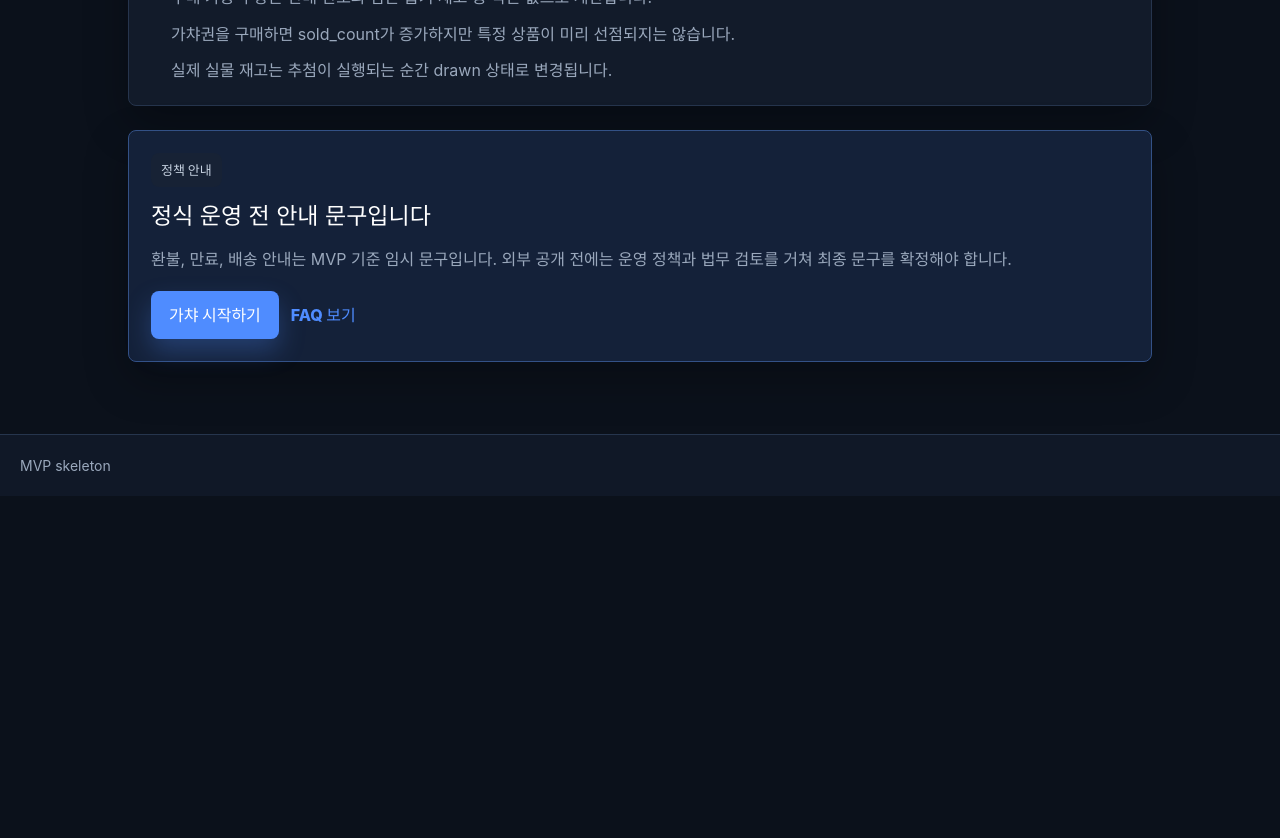
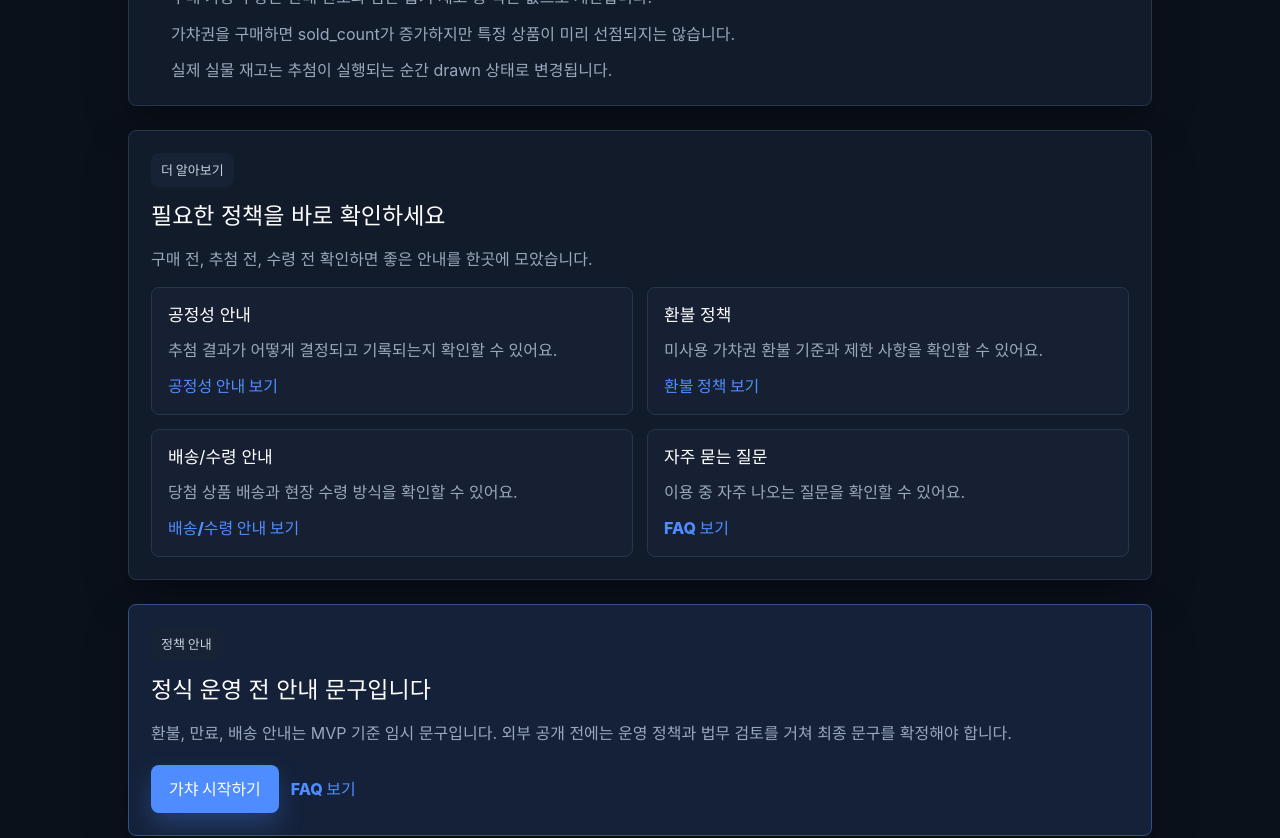
Before and after one commit to yuhyeon99/pickit-goods, a React (Vite) app: page /guide in a window 1280 px wide. Shown: the part 1080-1918 px from the top of the page. Before the commit the page ends 1576 px from the top, so only its background shows below. Built offline with nearby package versions, Linux system fonts and the light colour scheme; no server answers.

Commit message:
feat: 정책 안내 페이지 진입 경로 개선

```diff
--- a/src/pages/cart/ui/CartPage.tsx
+++ b/src/pages/cart/ui/CartPage.tsx
@@ -253,6 +253,21 @@ export function CartPage() {
             <p>
               실제 PG 결제 없이 주문을 결제 완료로 만들고, 구매 수량만큼 가챠권을 발급합니다.
             </p>
+            <section className="cart-policy-note" aria-label="결제 전 정책 안내">
+              <strong>결제 전 안내</strong>
+              <p>
+                미사용 가챠권은 유효기간 내 환불 요청이 가능하며, 당첨 상품은 보관함에서
+                수령 요청할 수 있습니다.
+              </p>
+              <div className="guide-actions">
+                <Link className="text-link-inline" to="/policy/refund">
+                  환불 정책 보기
+                </Link>
+                <Link className="text-link-inline" to="/policy/shipping">
+                  배송/수령 안내 보기
+                </Link>
+              </div>
+            </section>
           </aside>
         </div>
       )}
--- a/src/pages/claim/ui/ClaimPage.tsx
+++ b/src/pages/claim/ui/ClaimPage.tsx
@@ -188,6 +188,12 @@ export function ClaimPage() {
                 <h2>수령 방식</h2>
               </div>
             </div>
+            <div className="policy-inline-note">
+              <p>배송과 현장 수령 기준을 먼저 확인하고 싶다면 안내 페이지를 참고해주세요.</p>
+              <Link className="text-link-inline" to="/policy/shipping">
+                배송/수령 안내 보기
+              </Link>
+            </div>
             <div className="claim-method-grid">
               <button
                 className={`claim-method-card ${claimMethod === 'delivery' ? 'claim-method-card-active' : ''}`}
--- a/src/pages/draw/DrawIntroPage.tsx
+++ b/src/pages/draw/DrawIntroPage.tsx
@@ -66,6 +66,20 @@ export function DrawIntroPage() {
           </Link>
         </div>
       </section>
+
+      <section className="guide-card policy-note-card">
+        <span className="soft-badge">추첨 방식</span>
+        <h2>추첨 방식이 궁금하신가요?</h2>
+        <p>
+          Pickit Goods는 클라이언트가 결과를 만들지 않고, 서버에서 결과를 확정한 뒤 로그를
+          보관합니다. 자세한 흐름은 공정성 안내에서 확인할 수 있습니다.
+        </p>
+        <div className="guide-actions">
+          <Link className="primary-link-button" to="/fairness">
+            공정성 안내 보기
+          </Link>
+        </div>
+      </section>
     </section>
   );
 }
--- a/src/pages/faq/FaqPage.tsx
+++ b/src/pages/faq/FaqPage.tsx
@@ -1,4 +1,15 @@
-const faqs = [
+import { Link } from 'react-router-dom';
+
+type FaqItem = {
+  question: string;
+  answer: string;
+  links?: Array<{
+    to: string;
+    label: string;
+  }>;
+};
+
+const faqs: FaqItem[] = [
   {
     question: '가챠와 티켓은 무엇이 다른가요?',
     answer:
@@ -8,11 +19,13 @@ const faqs = [
     question: '확률은 어떻게 계산되나요?',
     answer:
       '확률은 현재 남아 있는 뽑기 재고 기준으로 계산됩니다. 누군가 상품을 뽑으면 남은 재고가 바뀌고, 등급별 확률도 다시 계산될 수 있습니다.',
+    links: [{ to: '/fairness', label: '공정성 안내 보기' }],
   },
   {
     question: '가챠권을 사면 바로 상품이 정해지나요?',
     answer:
       '아니요. 구매 시점에는 가챠권만 발급됩니다. 실제 상품은 가챠권을 사용해 추첨하는 순간 서버에서 확정됩니다.',
+    links: [{ to: '/fairness', label: '추첨 방식 확인하기' }],
   },
   {
     question: '구매 가능 수량과 남은 뽑기 재고는 왜 다른가요?',
@@ -28,16 +41,19 @@ const faqs = [
     question: '미사용 가챠권은 환불할 수 있나요?',
     answer:
       'MVP 정책상 미사용 가챠권은 유효기간 내 환불 요청 가능 대상으로 봅니다. 다만 환불 기능과 정식 환불 문구는 아직 구현/확정 전입니다.',
+    links: [{ to: '/policy/refund', label: '환불 정책 보기' }],
   },
   {
     question: '당첨 상품은 어떻게 수령하나요?',
     answer:
       '당첨 상품은 보관함에서 확인한 뒤 /claim에서 배송 또는 현장 수령을 요청할 수 있습니다. 여러 상품을 묶어서 요청할 수 있습니다.',
+    links: [{ to: '/policy/shipping', label: '배송/수령 안내 보기' }],
   },
   {
     question: '현장 수령 QR은 제공되나요?',
     answer:
       '현재 MVP에서는 실제 QR 이미지를 저장하거나 렌더링하지 않습니다. 대신 pickup code 문자열을 생성해 수령 확인에 사용할 수 있도록 설계되어 있습니다.',
+    links: [{ to: '/policy/shipping', label: '현장 수령 안내 보기' }],
   },
 ];
 
@@ -58,6 +74,15 @@ export function FaqPage() {
           <article className="faq-card" key={faq.question}>
             <h2>{faq.question}</h2>
             <p>{faq.answer}</p>
+            {faq.links ? (
+              <div className="guide-actions">
+                {faq.links.map((link) => (
+                  <Link className="text-link-inline" key={link.to} to={link.to}>
+                    {link.label}
+                  </Link>
+                ))}
+              </div>
+            ) : null}
           </article>
         ))}
       </div>
--- a/src/pages/gacha/ui/GachaDetailPage.tsx
+++ b/src/pages/gacha/ui/GachaDetailPage.tsx
@@ -193,6 +193,26 @@ function DetailContent({ product }: { product: GachaProductDetail }) {
         </p>
       </section>
 
+      <section className="info-card policy-link-card">
+        <span className="soft-badge">구매 전 확인</span>
+        <h2>확률, 환불, 수령 기준을 확인해주세요</h2>
+        <p>
+          가챠권은 30일간 사용할 수 있고, 실제 상품은 추첨 시점에 확정됩니다.
+          구매 전 공정성, 환불, 배송/수령 안내를 확인할 수 있습니다.
+        </p>
+        <div className="guide-actions">
+          <Link className="text-link-inline" to="/fairness">
+            공정성 안내
+          </Link>
+          <Link className="text-link-inline" to="/policy/refund">
+            환불 정책
+          </Link>
+          <Link className="text-link-inline" to="/policy/shipping">
+            배송/수령 안내
+          </Link>
+        </div>
+      </section>
+
       <section className="sticky-cta-card">
         <div>
           <strong>{product.title}</strong>
--- a/src/pages/guide/GuidePage.tsx
+++ b/src/pages/guide/GuidePage.tsx
@@ -27,6 +27,33 @@ const quantityPolicies = [
   '구매 가능 수량은 판매 한도와 남은 뽑기 재고 중 작은 값으로 계산합니다.',
   '가챠권을 구매하면 sold_count가 증가하지만 특정 상품이 미리 선점되지는 않습니다.',
   '실제 실물 재고는 추첨이 실행되는 순간 drawn 상태로 변경됩니다.',
+];
+
+const guideLinks = [
+  {
+    title: '공정성 안내',
+    description: '추첨 결과가 어떻게 결정되고 기록되는지 확인할 수 있어요.',
+    to: '/fairness',
+    label: '공정성 안내 보기',
+  },
+  {
+    title: '환불 정책',
+    description: '미사용 가챠권 환불 기준과 제한 사항을 확인할 수 있어요.',
+    to: '/policy/refund',
+    label: '환불 정책 보기',
+  },
+  {
+    title: '배송/수령 안내',
+    description: '당첨 상품 배송과 현장 수령 방식을 확인할 수 있어요.',
+    to: '/policy/shipping',
+    label: '배송/수령 안내 보기',
+  },
+  {
+    title: '자주 묻는 질문',
+    description: '이용 중 자주 나오는 질문을 확인할 수 있어요.',
+    to: '/faq',
+    label: 'FAQ 보기',
+  },
 ];
 
 export function GuidePage() {
@@ -60,6 +87,25 @@ export function GuidePage() {
         </ul>
       </section>
 
+      <section className="guide-card">
+        <span className="soft-badge">더 알아보기</span>
+        <h2>필요한 정책을 바로 확인하세요</h2>
+        <p>
+          구매 전, 추첨 전, 수령 전 확인하면 좋은 안내를 한곳에 모았습니다.
+        </p>
+        <div className="guide-card-grid">
+          {guideLinks.map((link) => (
+            <article className="guide-link-card" key={link.to}>
+              <h3>{link.title}</h3>
+              <p>{link.description}</p>
+              <Link className="text-link-inline" to={link.to}>
+                {link.label}
+              </Link>
+            </article>
+          ))}
+        </div>
+      </section>
+
       <section className="guide-card policy-note-card">
         <span className="soft-badge">정책 안내</span>
         <h2>정식 운영 전 안내 문구입니다</h2>
--- a/src/styles.css
+++ b/src/styles.css
@@ -906,6 +906,33 @@ a {
   padding: 22px;
 }
 
+.guide-link-card,
+.cart-policy-note,
+.policy-inline-note {
+  display: grid;
+  gap: 10px;
+  border: 1px solid var(--color-border);
+  border-radius: 8px;
+  background: color-mix(in srgb, var(--color-surface-strong) 72%, var(--color-surface));
+  padding: 16px;
+}
+
+.guide-link-card h3,
+.cart-policy-note strong {
+  margin: 0;
+  color: var(--color-text-strong);
+  font-size: 17px;
+  line-height: 1.35;
+}
+
+.guide-link-card p,
+.cart-policy-note p,
+.policy-inline-note p {
+  margin: 0;
+  color: var(--color-muted);
+  line-height: 1.6;
+}
+
 .guide-card h2,
 .faq-card h2 {
   margin: 0;
@@ -948,6 +975,10 @@ a {
 .policy-note-card {
   border-color: color-mix(in srgb, var(--color-primary) 32%, var(--color-border));
   background: color-mix(in srgb, var(--color-primary-soft) 38%, var(--color-surface));
+}
+
+.policy-link-card {
+  border-color: color-mix(in srgb, var(--color-primary) 24%, var(--color-border));
 }
 
 .cart-layout {
--- a/src/widgets/header/Header.tsx
+++ b/src/widgets/header/Header.tsx
@@ -4,13 +4,11 @@ import { useAuth } from '../../shared/model/auth/useAuth';
 import { useTheme } from '../../shared/model/theme/useTheme';
 
 const navItems = [
-  { to: '/', label: 'Home' },
-  { to: '/draw', label: 'Draw Guide' },
-  { to: '/gacha', label: 'Gacha' },
-  { to: '/ticket', label: 'Ticket' },
-  { to: '/faq', label: 'FAQ' },
-  { to: '/my', label: 'My Page' },
-  { to: '/cart', label: 'Cart' },
+  { to: '/', label: '홈' },
+  { to: '/gacha', label: '가챠' },
+  { to: '/ticket', label: '티켓' },
+  { to: '/guide', label: '이용안내' },
+  { to: '/my', label: '마이페이지' },
 ];
 
 export function Header() {
```
Also changed, not shown: 1 other file (tests, documents, lock files or other folders).
